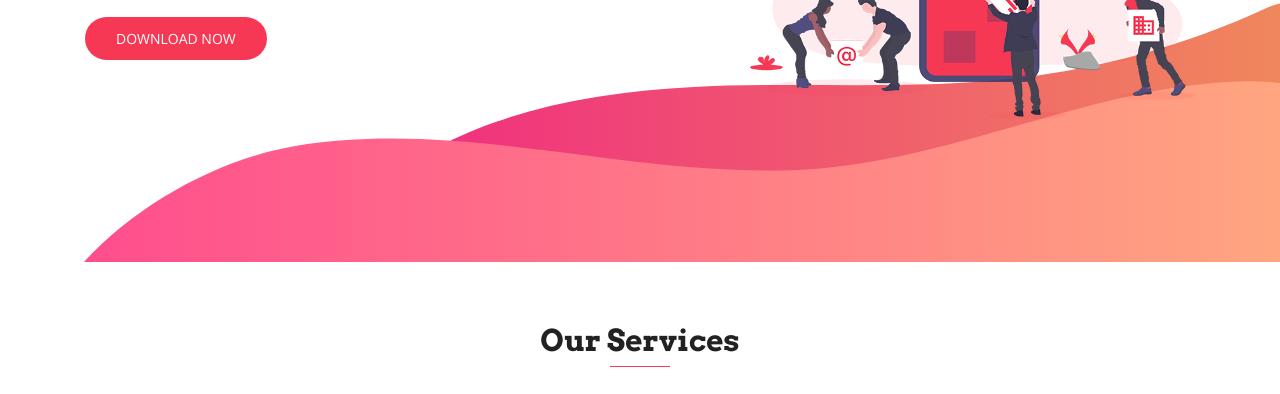
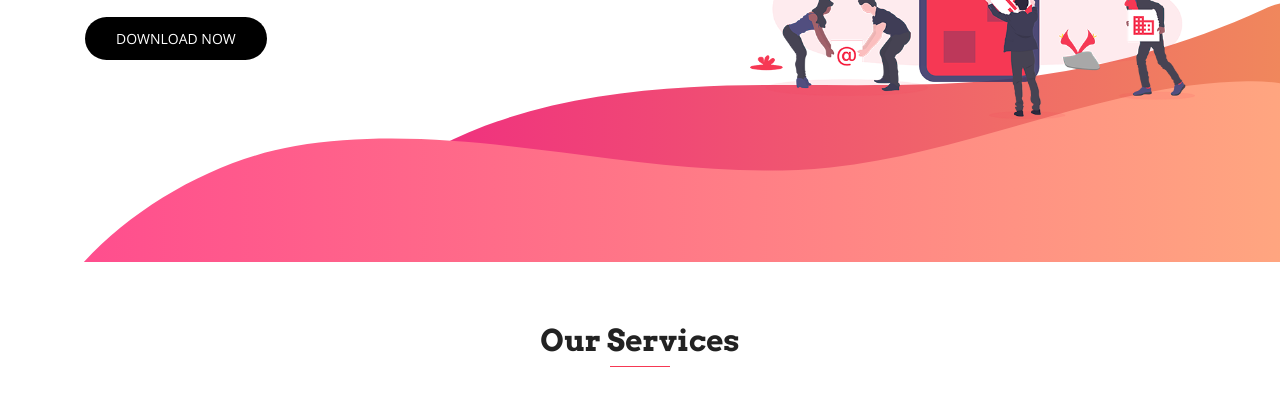
Before and after one commit to IrisGrossman/IrisGrossman.github.io, a plain HTML site: page index.html in a window 1280 px wide. Shown: the part 388-782 px from the top of the page. Drawn offline with nearby package versions, Linux system fonts and the light colour scheme; files whose address does not match are found by name.

Commit message:
change button

```diff
--- a/assets/css/main.css
+++ b/assets/css/main.css
@@ -127,7 +127,7 @@ a:not([href]):not([tabindex]) {
 }
 
 .btn-common {
-  background-color: #F63854;
+  background-color: #000000;
   position: relative;
   z-index: 1;
   text-transform: uppercase;
```
